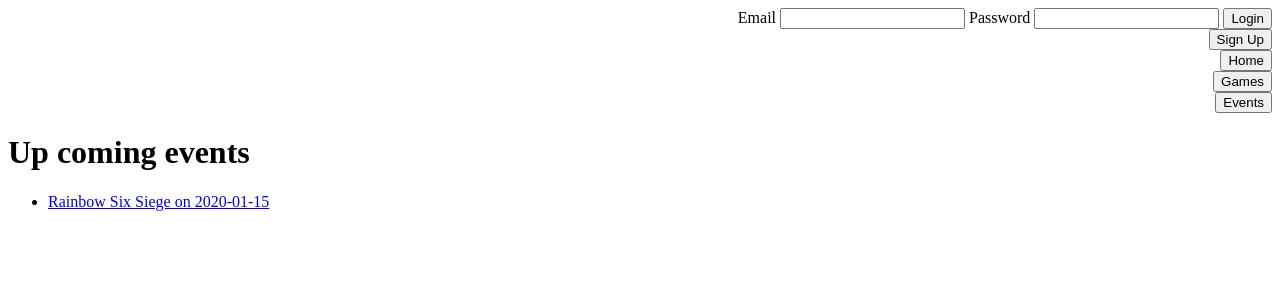
After one commit to Tonyjlum/LinkShells, a Rails app: page /events in a window 1280 px wide. The commit adds this page. Shown: the top 300 px of the page. Run offline with Rails 7, Linux system fonts and the light colour scheme; data comes from the database, SQL or seed files in the repository; tables that the repository leaves empty hold one stand-in row (values such as "Sample post"); style sheets or scripts are compiled from the project's sources; parts of the project's set-up code (start-up, migrations or seed data) failed here and were passed over.

Commit message:
index and show for events

```diff
--- /dev/null
+++ b/app/assets/javascripts/events.coffee
@@ -0,0 +1,3 @@
+# Place all the behaviors and hooks related to the matching controller here.
+# All this logic will automatically be available in application.js.
+# You can use CoffeeScript in this file: http://coffeescript.org/
--- /dev/null
+++ b/app/assets/stylesheets/events.scss
@@ -0,0 +1,3 @@
+// Place all the styles related to the events controller here.
+// They will automatically be included in application.css.
+// You can use Sass (SCSS) here: http://sass-lang.com/
--- /dev/null
+++ b/app/controllers/events_controller.rb
@@ -0,0 +1,14 @@
+class EventsController < ApplicationController
+  def index
+    #limit 10, make a show all button
+    @events = Event.all
+  end
+
+  def show
+    @event = Event.find(params[:id])
+    #take in all confrims for this event and list
+  end
+
+  #search for event by game?
+
+end
--- a/app/controllers/users_controller.rb
+++ b/app/controllers/users_controller.rb
@@ -1,5 +1,6 @@
 class UsersController < ApplicationController
   def index
+    @events = Event.all.shuffle[0..9]
   end
 
   def login
--- /dev/null
+++ b/app/helpers/events_helper.rb
@@ -0,0 +1,2 @@
+module EventsHelper
+end
--- /dev/null
+++ b/app/models/event.rb
@@ -0,0 +1,4 @@
+class Event < ApplicationRecord
+  belongs_to :game
+
+end
--- a/app/models/game.rb
+++ b/app/models/game.rb
@@ -1,6 +1,7 @@
 class Game < ApplicationRecord
   has_many :ownerships
   has_many :users, through: :ownerships
+  has_many :events
 
   def self.sort_by_name
     Game.all.sort_by{ |game| game.name}
--- /dev/null
+++ b/app/views/events/index.erb
@@ -0,0 +1,7 @@
+<h1>Up coming events</h1>
+<ul>
+  <% @events.each do |event| %>
+    <%# add max space to the link %>
+    <li><%= link_to "#{event.game.name} on #{event.date}", event %></li>
+  <% end %>
+</ul>
--- /dev/null
+++ b/app/views/events/show.erb
@@ -0,0 +1,5 @@
+<img src="<%= @event.game.logo %>" alt="" width= "50%">
+<h1><%= @event.game.name %></h1>
+<p>Event Date: <%= @event.date %></p>
+<p>Max Players for this Event: <%= @event.max_player %></p>
+<p>Current Number of Players for this event:</p>
--- a/app/views/games/show.erb
+++ b/app/views/games/show.erb
@@ -6,3 +6,8 @@
   <p>Active Players: <%= @game.users.count %></p>
 </div>
 <p>Events for this Game:</p>
+<ul>
+  <%  @game.events.each do |event| %>
+    <li> <%= link_to event.date, event %></li>
+  <% end %>
+</ul>
--- a/app/views/layouts/application.html.erb
+++ b/app/views/layouts/application.html.erb
@@ -40,6 +40,9 @@
       <div class="static-layout-button" align = "right">
         <%= button_to "Games", games_path, method: "get"%>
       </div>
+      <div class="static-layout-button" align = "right">
+        <%= button_to "Events", events_path, method: "get"%>
+      </div>
     </header>
     <%= yield %>
   </body>
--- a/app/views/users/index.erb
+++ b/app/views/users/index.erb
@@ -1,3 +1,8 @@
 <img src="https://i.ibb.co/sQ9ZmVS/Spash04.jpg" alt="Image" width = "100%">
 
 <h1>Upcoming Events!?</h1>
+<ul>
+  <% @events.each do |event| %>
+      <li><%= link_to "#{event.game.name} on #{event.date} at #{event.location}", event %></li>
+  <% end %>
+</ul>
--- a/config/routes.rb
+++ b/config/routes.rb
@@ -1,4 +1,5 @@
 Rails.application.routes.draw do
+  resources :events
   resources :sessions
   resources :ownerships
   resources :games, only: [:index, :show]
```
Also changed, not shown: db/migrate/20181227194911_create_events.rb (added, +12 -0 lines), db/seeds.rb (+16 -2 lines), test/controllers/events_controller_test.rb (added, +7 -0 lines), test/fixtures/events.yml (added, +11 -0 lines), test/models/event_test.rb (added, +7 -0 lines), db/schema.rb.
